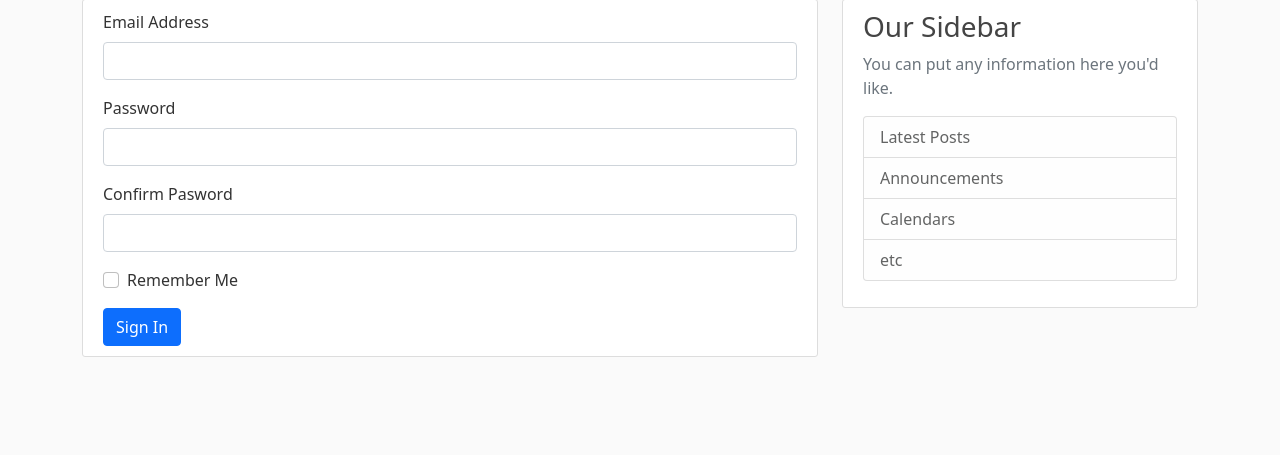
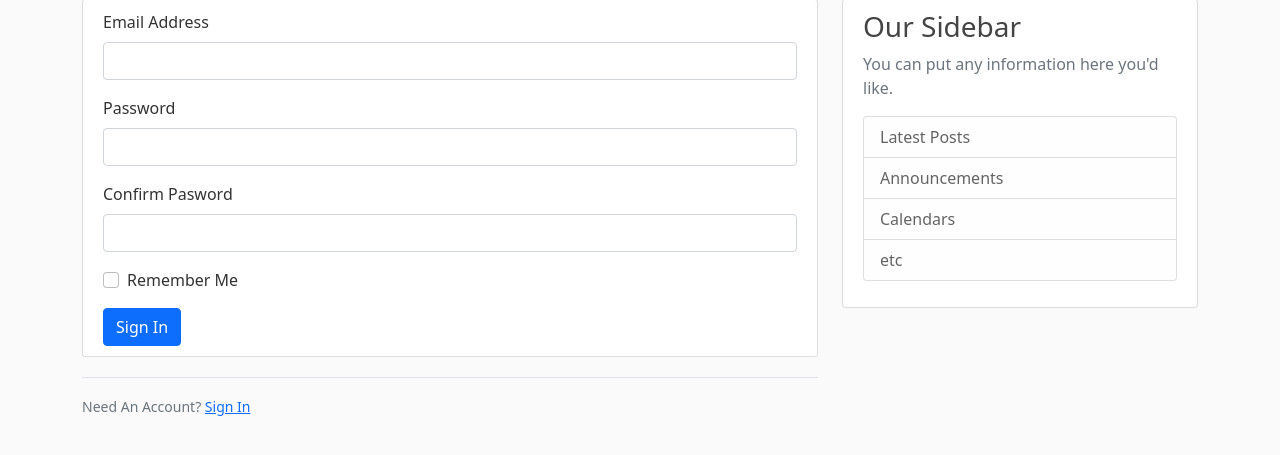
Before and after one commit to LewisJassy/Flask-Web-framework, a Flask app: page /login in a window 1280 px wide. Shown: the part 81-536 px from the top of the page. Run offline with Flask 3, Linux system fonts and the light colour scheme; some libraries are stand-ins or nearby versions.

Commit message:
change route to register

```diff
--- a/Blog/templates/login.html
+++ b/Blog/templates/login.html
@@ -7,4 +7,9 @@
             {{ render_form(form) }}
         </form>
     </div>
+    <div class="border-top pt-3">
+        <small class="text-muted">
+            Need An Account? <a class="ml-2" href="{{url_for('register')}}">Sign In</a>
+        </small>
+    </div>
 {% endblock content%}
```
